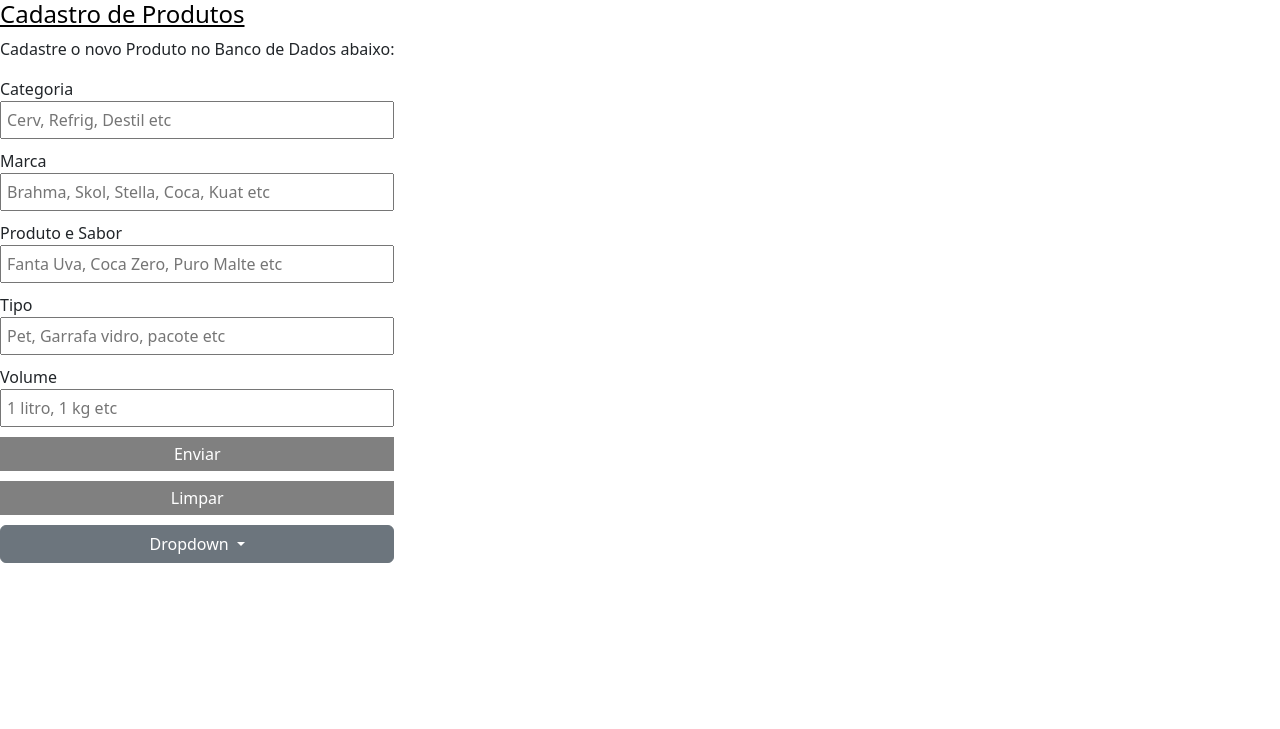
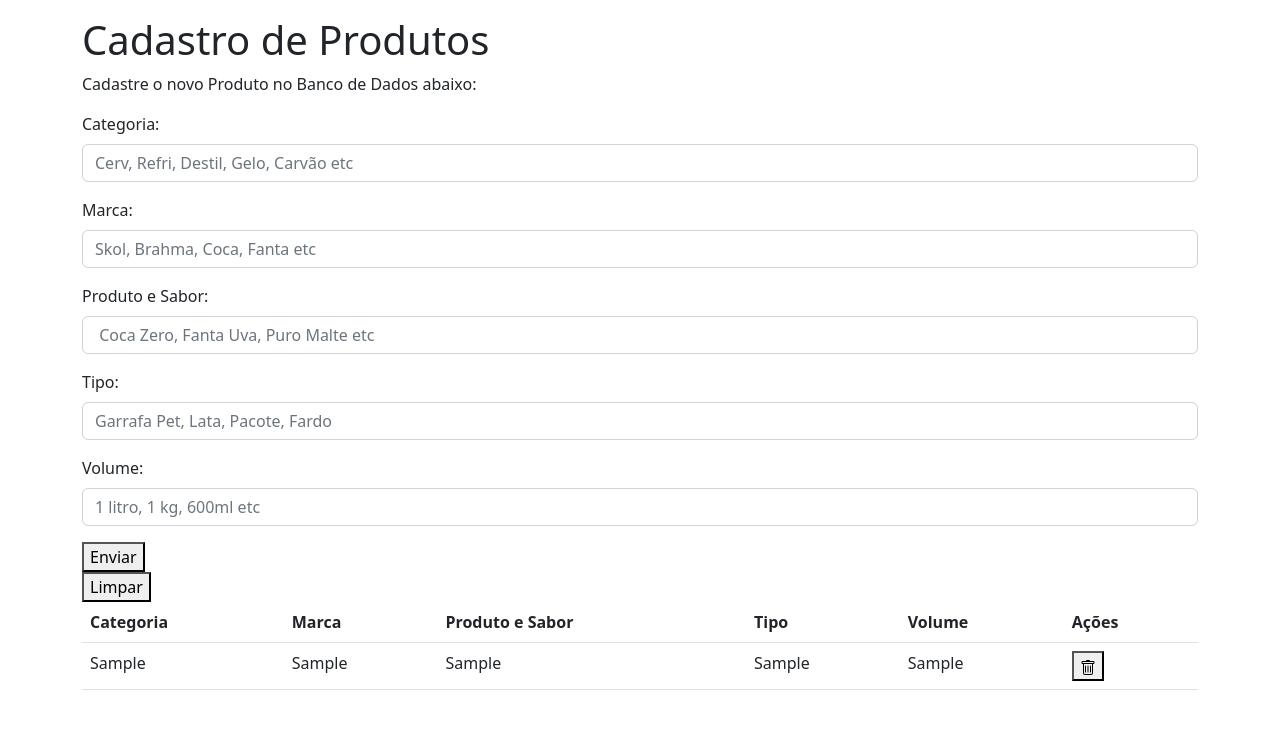
Before and after one commit to leoferro/Estoque_Django, a Django app: page /estoque/cadastro in a window 1280 px wide. Shown: the top 729 px of the page. Run offline with Django 4.2, Linux system fonts and the light colour scheme; tables that the repository leaves empty hold one stand-in row (values such as "Sample post"); some libraries are stand-ins or nearby versions.

Commit message:
Criação da Página de Cadastro de produtos - atrelando ao banco de dados

```diff
--- a/web_estoque/app_estoque/templates/pagina_cadastro.html
+++ b/web_estoque/app_estoque/templates/pagina_cadastro.html
@@ -8,8 +8,9 @@
 
       <!-- Importação do bootstrap -->
 
-    <link href="https://cdn.jsdelivr.net/npm/bootstrap@5.2.3/dist/css/bootstrap.min.css" rel="stylesheet">
-    <script src="https://cdn.jsdelivr.net/npm/bootstrap@5.2.3/dist/js/bootstrap.bundle.min.js"></script>
+    {% load static %}
+  <link rel="stylesheet" href="{% static 'css/bootstrap.min.css' %}">
+  <script src="{% static 'js/bootstrap.bundle.min.js' %}"></script>
 
      <!-- Fim da importação do Bootstrap -->
 
@@ -17,30 +18,39 @@
 
 <body>
 
-<form action="" method="get">
+ <div class="container mt-3">
+
+<form action="cadastro" method="post">
     {% csrf_token %}
     <h1>Cadastro de Produtos</h1>
     <p>Cadastre o novo Produto no Banco de Dados abaixo:</p>
-  <div>
-    <div><label>Categoria</label></div>
-    <input type="text" name="Categoria" placeholder="Cerv, Refrig, Destil etc">
+
+    <div class="mb-3 mt-3">
+    <label for="Categoria" class="form-label">Categoria:</label>
+    <input type="text" class="form-control" id="Categoria" placeholder="Cerv, Refri, Destil, Gelo, Carvão etc" name="Categoria">
     </div>
-  <div>
-    <div><label>Marca</label></div>
-    <input type="text" name="Marca" placeholder="Brahma, Skol, Stella, Coca, Kuat etc">
+
+    <div class="mb-3 mt-3">
+    <label for="Marca" class="form-label">Marca:</label>
+    <input type="text" class="form-control" id="Marca" placeholder="Skol, Brahma, Coca, Fanta etc" name="Marca">
     </div>
-  <div>
-    <div><label>Produto e Sabor</label></div>
-    <input type="text" name="Produto e Sabor" placeholder="Fanta Uva, Coca Zero, Puro Malte etc">
+
+    <div class="mb-3 mt-3">
+    <label for="Produto e Sabor" class="form-label">Produto e Sabor:</label>
+    <input type="text" class="form-control" id="Produto e Sabor" placeholder=" Coca Zero, Fanta Uva, Puro Malte etc" name="Produto e Sabor">
     </div>
-  <div>
-    <div><label>Tipo</label></div>
-    <input type="text" name="Tipo" placeholder="Pet, Garrafa vidro, pacote etc">
+
+    <div class="mb-3 mt-3">
+    <label for="Tipo" class="form-label">Tipo:</label>
+    <input type="text" class="form-control" id="Tipo" placeholder="Garrafa Pet, Lata, Pacote, Fardo" name="Tipo">
     </div>
-  <div>
-    <div><label>Volume</label></div>
-    <input type="text" name="Volume" placeholder="1 litro, 1 kg etc">
+
+    <div class="mb-3 mt-3">
+    <label for="Volume" class="form-label">Volume:</label>
+    <input type="text" class="form-control" id="Volume" placeholder="1 litro, 1 kg, 600ml etc" name="Volume">
     </div>
+
+
 
     <div>
            <button input type="submit" value="enviar" class="solid" onclick="alert ('Cadastrado com Sucesso')">Enviar</button>
@@ -49,58 +59,52 @@
     <button type="reset" class="clear">Limpar</button>
     </div>
 
-    <div class="dropdown mb-3">
-  		<button type="button" class="btn btn-secondary dropdown-toggle" data-bs-toggle="dropdown">
-    		Dropdown
+
+
+ </form>
+
+
+     <table class="table table-hover">
+    <thead>
+      <tr>
+        <th>Categoria</th>
+        <th>Marca</th>
+        <th>Produto e Sabor</th>
+        <th>Tipo</th>
+        <th>Volume</th>
+        <th>Ações</th>
+      </tr>
+    </thead>
+    <tbody>
+    {% for p in produtos %}
+      <tr>
+        <td>{{p.categoria}}</td>
+        <td>{{p.marca}}</td>
+        <td>{{p.produto_sabor}}</td>
+        <td>{{p.tipo}}</td>
+        <td>{{p.volume}}</td>
+
+
+        <td>
+
+            <button>
+                <svg xmlns="http://www.w3.org/2000/svg" width="16" height="16" fill="currentColor" class="bi bi-trash" viewBox="0 0 16 16">
+                  <path d="M5.5 5.5A.5.5 0 0 1 6 6v6a.5.5 0 0 1-1 0V6a.5.5 0 0 1 .5-.5Zm2.5 0a.5.5 0 0 1 .5.5v6a.5.5 0 0 1-1 0V6a.5.5 0 0 1 .5-.5Zm3 .5a.5.5 0 0 0-1 0v6a.5.5 0 0 0 1 0V6Z"/>
+                  <path d="M14.5 3a1 1 0 0 1-1 1H13v9a2 2 0 0 1-2 2H5a2 2 0 0 1-2-2V4h-.5a1 1 0 0 1-1-1V2a1 1 0 0 1 1-1H6a1 1 0 0 1 1-1h2a1 1 0 0 1 1 1h3.5a1 1 0 0 1 1 1v1ZM4.118 4 4 4.059V13a1 1 0 0 0 1 1h6a1 1 0 0 0 1-1V4.059L11.882 4H4.118ZM2.5 3h11V2h-11v1Z"/>
+                </svg>
             </button>
-  		<ul class="dropdown-menu">
-    	<li><a class="dropdown-item" href="#">info prod1</a></li>
-   	 	<li><a class="dropdown-item" href="#">info prod2</a></li>
-   	 	<li><a class="dropdown-item" href="#">info prod3</a></li>
-  		</ul>
+
+
+
+        </td>
+      </tr>
+    {% endfor %}
+
+    </tbody>
+  </table>
+
  </div>
-</>
  </body>
 
- <style>
-    h1 {
-        font-size: x-large;
-        color: black;
-        text-decoration-line: underline;
 
-
-    }
-
-    body {
-        background: white;
-        display: flex;
-        justify-content: left;
-        align-items:left;
-        height: 50vh;
-
-
-    }
-    button {
-        cursor: pointer;
-        width: -webkit-fill-available;
-    }
-    button:active {
-        opacity: 0.8;
-    }
-    input, button {
-        padding: 5px;
-        margin-bottom: 10px;
-        width: -webkit-fill-available;
-    }
-    .solid {
-        background-color: gray;
-        color: white;
-        border: none;
-    }
-    .clear {
-        background-color: gray;
-        color: white;
-        border: none;
-    }
-
-     </style>
+</html>
--- a/web_estoque/app_estoque/urls.py
+++ b/web_estoque/app_estoque/urls.py
@@ -16,6 +16,7 @@ urlpatterns = [
 
     path("relatorio", views.relatorio, name="Date"),
     path("download", views.download, name="download"),
-    path("cadastro", TemplateView.as_view(template_name="pagina_cadastro.html")),
+    path("cadastro", views.cadastro, name="cadastro"),
+
 
 ]
--- a/web_estoque/app_estoque/views.py
+++ b/web_estoque/app_estoque/views.py
@@ -20,6 +20,22 @@ def template(request):
 
 def pagina_compra(request):
     return render(request, 'pagina_compra.html')
+def cadastro(request):
+    retorno={}
+
+
+    if request.POST:
+        categoria=request.POST['Categoria']
+        marca=request.POST['Marca']
+        produto_e_sabor=request.POST['Produto e Sabor']
+        tipo=request.POST['Tipo']
+        volume=request.POST['Volume']
+
+        i = Itens(nome="...", categoria=categoria, marca=marca, produto_sabor=produto_e_sabor, tipo=tipo, volume=volume)
+        i.save()
+    retorno['produtos'] = Itens.objects.all()
+
+    return render(request, 'pagina_cadastro.html', retorno)
 
 
 #Testes
```
Lines whose indentation alone changed are shown as unchanged.
